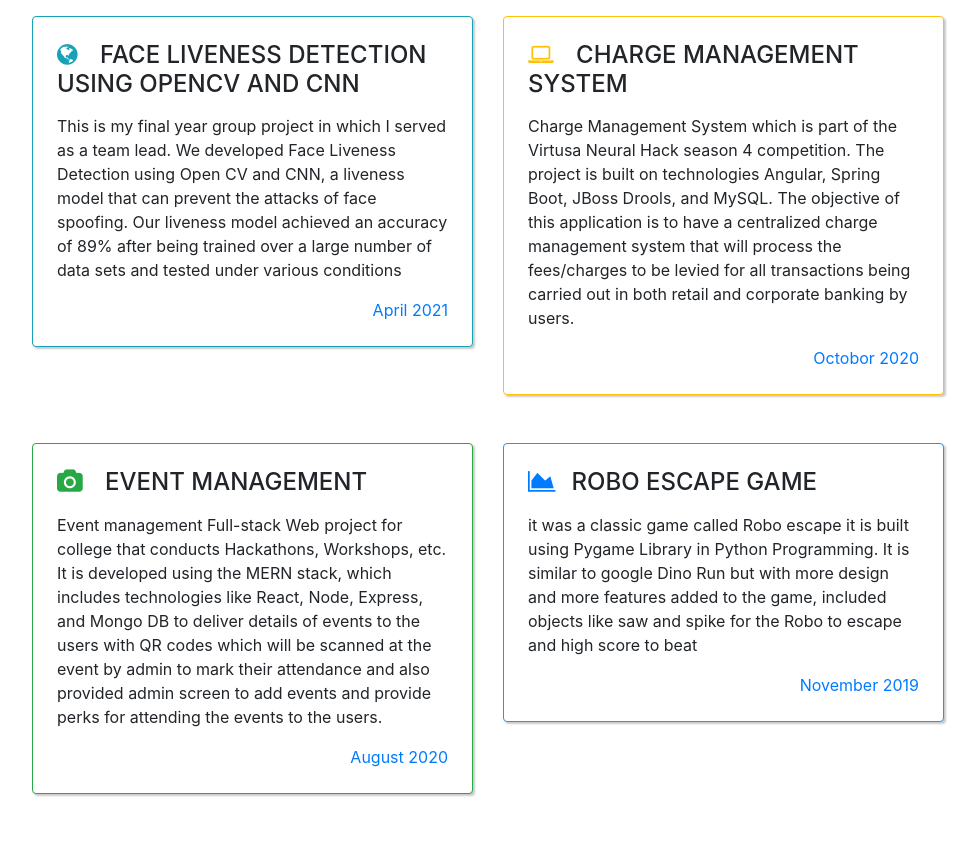
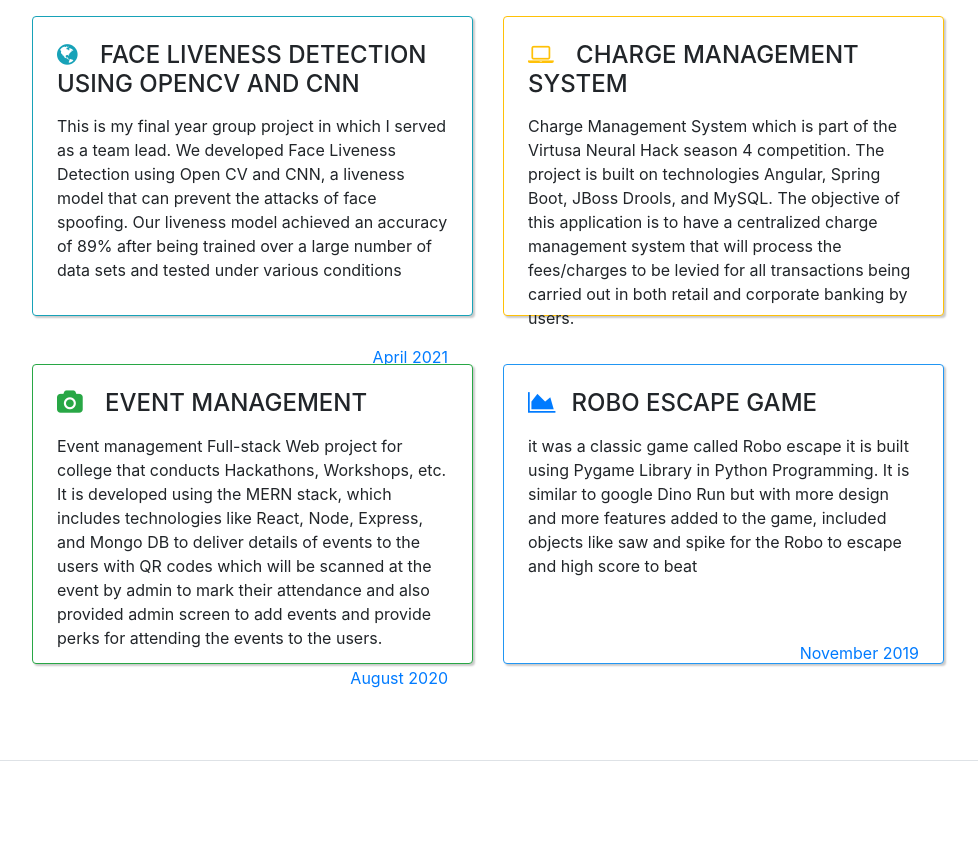
Before and after one commit to drk532/deepak532.github.io, a website with bundled scripts: page index.html in a window 1280 px wide. Shown: the part 2676-3521 px from the top of the page, without its empty margins (288-1266 px from the left). Built offline with nearby package versions, Linux system fonts and the light colour scheme; a web font is replaced by a local one.

Commit message:
Add files via upload
Added CSS changes

```diff
--- a/index.html
+++ b/index.html
@@ -6,9 +6,9 @@
     <meta charset="utf-8">
     <meta name="viewport" content="width=device-width, initial-scale=1, shrink-to-fit=no">
     <meta name="description" content="">
-    <meta name="author" content="">
+    <meta name="author" content="Deepak Redy Kolagatla">
 
-    <title>Resume - Start Bootstrap Theme</title>
+    <title>Deepak Reddy Kolagatla Portfolio</title>
 
     <!-- Bootstrap core CSS -->
     <link href="vendor/bootstrap/css/bootstrap.min.css" rel="stylesheet">
@@ -204,32 +204,35 @@
               <div class="mb-5 heading-border"></div>
             </div>
             <div class="resume-item col-md-6 col-sm-12 ">
-              <div class="card mx-0 p-4 mb-5" style="border-color: #17a2b8; box-shadow: 2px 2px 2px rgba(0, 0, 0, 0.21);">
+              <div class="card mx-0 p-4 mb-5" style="border-color: #17a2b8; box-shadow: 2px 2px 2px rgba(0, 0, 0, 0.21); height: 300px;">
                 <div class=" resume-content mr-auto">
                     <h4 class="mb-3"><i class="fa fa-globe mr-3 text-info"></i> Face Liveness Detection using OpenCV and CNN</h4>
-                    <p>This is my final year group project in which I served as a team lead. We developed Face Liveness Detection using Open CV and CNN, a liveness model that can prevent the attacks of face spoofing. Our liveness model achieved an accuracy of 89% after being trained over a large number of data sets and tested under various conditions</p>
+                    <p>This is my final year group project in which I served as a team lead. We developed Face Liveness Detection using Open CV and CNN,
+                      a liveness model that can prevent the attacks of face spoofing. Our liveness model achieved an accuracy of 89% after being trained over a large number of data sets and tested under various conditions</p>
                 </div>
-                <div class="resume-date text-md-right">
+                <div class="resume-date text-md-right" style="padding-top: 47px;">
                     <span class="text-primary">April 2021</span>
                 </div>
               </div>
             </div>
             <div class="resume-item col-md-6 col-sm-12">
-              <div class="card mx-0 p-4 mb-5" style="border-color: #ffc107; box-shadow: 2px 2px 2px rgba(0, 0, 0, 0.21);">
+              <div class="card mx-0 p-4 mb-5" style="border-color: #ffc107; box-shadow: 2px 2px 2px rgba(0, 0, 0, 0.21);height: 300px;">
                 <div class="resume-content mr-auto">
                     <h4 class="mb-3"><i class="fa fa-laptop mr-3 text-warning"></i> Charge Management System</h4>
-                    <p>Charge Management System which is part of the Virtusa Neural Hack season 4 competition. The project is built on technologies Angular, Spring Boot, JBoss Drools, and MySQL. The objective of this application is to have a centralized charge management system that will process the fees/charges to be levied for all transactions being carried out in both retail and corporate banking by users.</p>
+                    <p>Charge Management System which is part of the Virtusa Neural Hack season 4 competition. The project is built on technologies Angular, Spring Boot,
+                       JBoss Drools, and MySQL. The objective of this application is to have a centralized charge management system that will process the fees/charges to be levied for all transactions being carried out in both retail and corporate banking by users.</p>
                 </div>
-                <div class="resume-date text-md-right">
+                <div class="resume-date text-md-right" style="padding-top: 24px;">
                     <span class="text-primary">Octobor 2020</span>
                 </div>
               </div>
             </div>
             <div class="resume-item col-md-6 col-sm-12">
-              <div class="card mx-0 p-4 mb-5" style="border-color: #28a745; box-shadow: 2px 2px 2px rgba(0, 0, 0, 0.21);">
+              <div class="card mx-0 p-4 mb-5" style="border-color: #28a745; box-shadow: 2px 2px 2px rgba(0, 0, 0, 0.21);height: 300px;">
                 <div class="resume-content mr-auto">
                     <h4 class="mb-3"><i class="fa fa-camera mr-3 text-success"></i> Event Management</h4>
-                    <p>Event management Full-stack Web project for college that conducts Hackathons, Workshops, etc. It is developed using the MERN stack, which includes technologies like React, Node, Express, and Mongo DB to deliver details of events to the users with QR codes which will be scanned at the event by admin to mark their attendance and also provided admin screen to add events and provide perks for attending the events to the users.</p>
+                    <p>Event management Full-stack Web project for college that conducts Hackathons, Workshops, etc. It is developed using the MERN stack, which includes
+                      technologies like React, Node, Express, and Mongo DB to deliver details of events to the users with QR codes which will be scanned at the event by admin to mark their attendance and also provided admin screen to add events and provide perks for attending the events to the users.</p>
                 </div>
                 <div class="resume-date text-md-right">
                     <span class="text-primary">August 2020</span>
@@ -237,14 +240,14 @@
               </div>
             </div>
             <div class="resume-item col-md-6 col-sm-12">
-              <div class="card mx-0 p-4 mb-5" style="border-color: #2196f3; box-shadow: 2px 2px 2px rgba(0, 0, 0, 0.21);">
+              <div class="card mx-0 p-4 mb-5" style="border-color: #2196f3; box-shadow: 2px 2px 2px rgba(0, 0, 0, 0.21);height: 300px;">
                 <div class="resume-content mr-auto">
                     <h4 class="mb-3"><i class="fa fa-area-chart mr-3 text-primary"></i>Robo Escape Game</h4>
                     <p>it was a classic game called Robo escape it is built using Pygame Library in Python Programming. It is similar to google Dino Run but with more design
                       and more features added to the game, included objects like saw and spike for the Robo to escape and high score to beat </p>
                 </div>
-                <div class="resume-date text-md-right">
-                    <span class="text-primary">November 2019</span>
+                <div class="resume-date text-md-right" style="padding-top: 47px;">
+                    <span class="text-primary" >November 2019</span>
                 </div>
               </div>
             </div>
```
Also changed, not shown: README.md.
